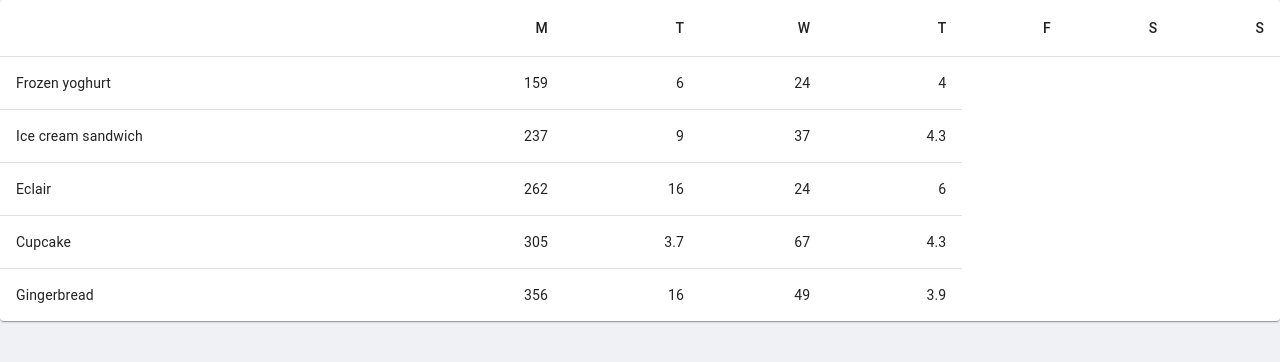
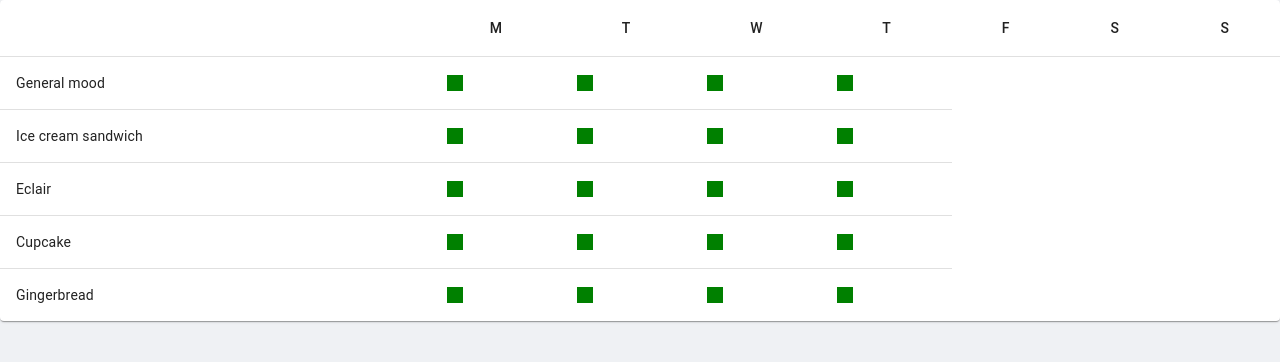
Before and after one commit to kaiuliia/well_being_frontend, a React (Create React App) app: page /user/dashboard in a window 1280 px wide. Shown: the top 362 px of the page. Built offline with nearby package versions, Linux system fonts and the light colour scheme; the HTML template or start-up script is replaced by a standard one.

Commit message:
upd table

```diff
--- a/src/components/dashboard/table.tsx
+++ b/src/components/dashboard/table.tsx
@@ -6,23 +6,24 @@ import TableContainer from "@mui/material/TableContainer";
 import TableHead from "@mui/material/TableHead";
 import TableRow from "@mui/material/TableRow";
 import Paper from "@mui/material/Paper";
+import Box from "@mui/material/Box";
 
-function createData(
-  name: string,
-  calories: number,
-  fat: number,
-  carbs: number,
-  protein: number,
-) {
-  return { name, calories, fat, carbs, protein };
-}
+// function createData(
+//   name: string,
+//   calories: number,
+//   fat: number,
+//   carbs: number,
+//   protein: number,
+// ) {
+//   return { name, calories, fat, carbs, protein };
+// }
 
 const rows = [
-  createData("Frozen yoghurt", 159, 6.0, 24, 4.0),
-  createData("Ice cream sandwich", 237, 9.0, 37, 4.3),
-  createData("Eclair", 262, 16.0, 24, 6.0),
-  createData("Cupcake", 305, 3.7, 67, 4.3),
-  createData("Gingerbread", 356, 16.0, 49, 3.9),
+  "General mood",
+  "Ice cream sandwich",
+  "Eclair",
+  "Cupcake",
+  "Gingerbread",
 ];
 
 export default function DashboardTable() {
@@ -35,28 +36,60 @@ export default function DashboardTable() {
         <TableHead>
           <TableRow>
             <TableCell></TableCell>
-            <TableCell align="right">M</TableCell>
-            <TableCell align="right">T</TableCell>
-            <TableCell align="right">W</TableCell>
-            <TableCell align="right">T</TableCell>
-            <TableCell align="right">F</TableCell>
-            <TableCell align="right">S</TableCell>
-            <TableCell align="right">S</TableCell>
+            <TableCell align="center">M</TableCell>
+            <TableCell align="center">T</TableCell>
+            <TableCell align="center">W</TableCell>
+            <TableCell align="center">T</TableCell>
+            <TableCell align="center">F</TableCell>
+            <TableCell align="center">S</TableCell>
+            <TableCell align="center">S</TableCell>
           </TableRow>
         </TableHead>
         <TableBody>
           {rows.map((row) => (
             <TableRow
-              key={row.name}
+              key={row}
               sx={{ "&:last-child td, &:last-child th": { border: 0 } }}
             >
               <TableCell component="th" scope="row">
-                {row.name}
+                {row}
               </TableCell>
-              <TableCell align="right">{row.calories}</TableCell>
-              <TableCell align="right">{row.fat}</TableCell>
-              <TableCell align="right">{row.carbs}</TableCell>
-              <TableCell align="right">{row.protein}</TableCell>
+              <TableCell align="right">
+                <Box
+                  sx={{
+                    width: "1rem",
+                    height: "1rem",
+                    backgroundColor: "green",
+                  }}
+                ></Box>
+              </TableCell>
+              <TableCell align="center">
+                <Box
+                  sx={{
+                    width: "1rem",
+                    height: "1rem",
+                    backgroundColor: "green",
+                  }}
+                ></Box>
+              </TableCell>
+              <TableCell align="center">
+                <Box
+                  sx={{
+                    width: "1rem",
+                    height: "1rem",
+                    backgroundColor: "green",
+                  }}
+                ></Box>
+              </TableCell>
+              <TableCell align="center">
+                <Box
+                  sx={{
+                    width: "1rem",
+                    height: "1rem",
+                    backgroundColor: "green",
+                  }}
+                ></Box>
+              </TableCell>
             </TableRow>
           ))}
         </TableBody>
```
